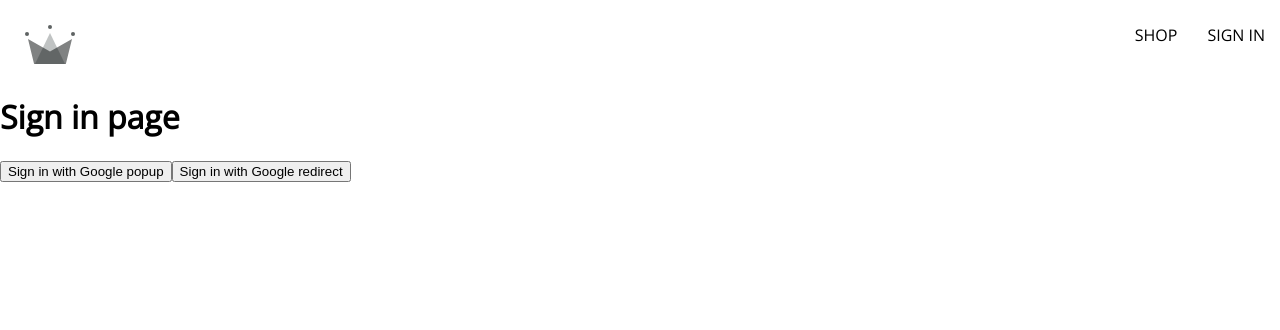
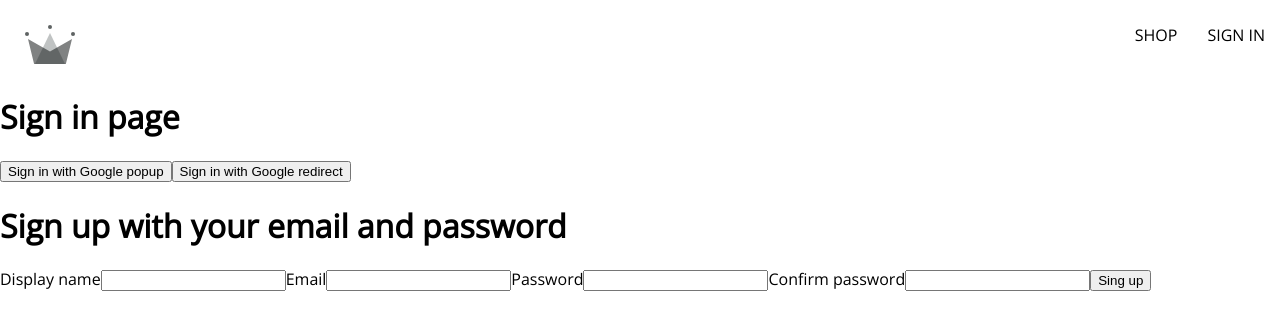
Before and after one commit to attiladekany/react-crwn-clothing-v2, a React (Create React App) app: page /sign-in in a window 1280 px wide. Shown: the top 330 px of the page. Built offline with nearby package versions, Linux system fonts and the light colour scheme.

Commit message:
implement sign up form

```diff
--- /dev/null
+++ b/src/components/sign-up-form/sign-up-form.component.jsx
@@ -0,0 +1,66 @@
+import { useState } from "react";
+
+const defaultFormFields = {
+  displayName: "",
+  email: "",
+  password: "",
+  confirmPassword: "",
+};
+
+const SignUpForm = () => {
+  const [formFields, setFormFields] = useState(defaultFormFields);
+  const { displayName, email, password, confirmPassword } = formFields;
+
+  //   console.log(formFields);
+
+  const handleChange = (event) => {
+    const { name, value } = event.target;
+    setFormFields({ ...formFields, [name]: value });
+  };
+
+  return (
+    <div>
+      <h1>Sign up with your email and password</h1>
+      <form onSubmit={() => {}}>
+        <label>Display name</label>
+        <input
+          type="text"
+          required
+          onChange={handleChange}
+          name="displayName"
+          value={displayName}
+        />
+
+        <label>Email</label>
+        <input
+          type="email"
+          required
+          onChange={handleChange}
+          name="email"
+          value={email}
+        />
+
+        <label>Password</label>
+        <input
+          type="password"
+          required
+          onChange={handleChange}
+          name="password"
+          value={password}
+        />
+
+        <label>Confirm password</label>
+        <input
+          type="password"
+          required
+          onChange={handleChange}
+          name="confirmPassword"
+          value={confirmPassword}
+        />
+        <button type="submit">Sing up</button>
+      </form>
+    </div>
+  );
+};
+
+export default SignUpForm;
--- a/src/routes/sign-in/sign-in.component.jsx
+++ b/src/routes/sign-in/sign-in.component.jsx
@@ -6,6 +6,7 @@
   createUserDocumentFromAuth,
   signInWithGoogleRedirect,
 } from "../../utils/firebase/firebase.utils";
+import SignUpForm from "../../components/sign-up-form/sign-up-form.component";
 
 const SignIn = () => {
   useEffect(() => {
@@ -29,6 +30,8 @@
       <button onClick={signInWithGoogleRedirect}>
         Sign in with Google redirect
       </button>
+
+      <SignUpForm />
     </div>
   );
 };
```
